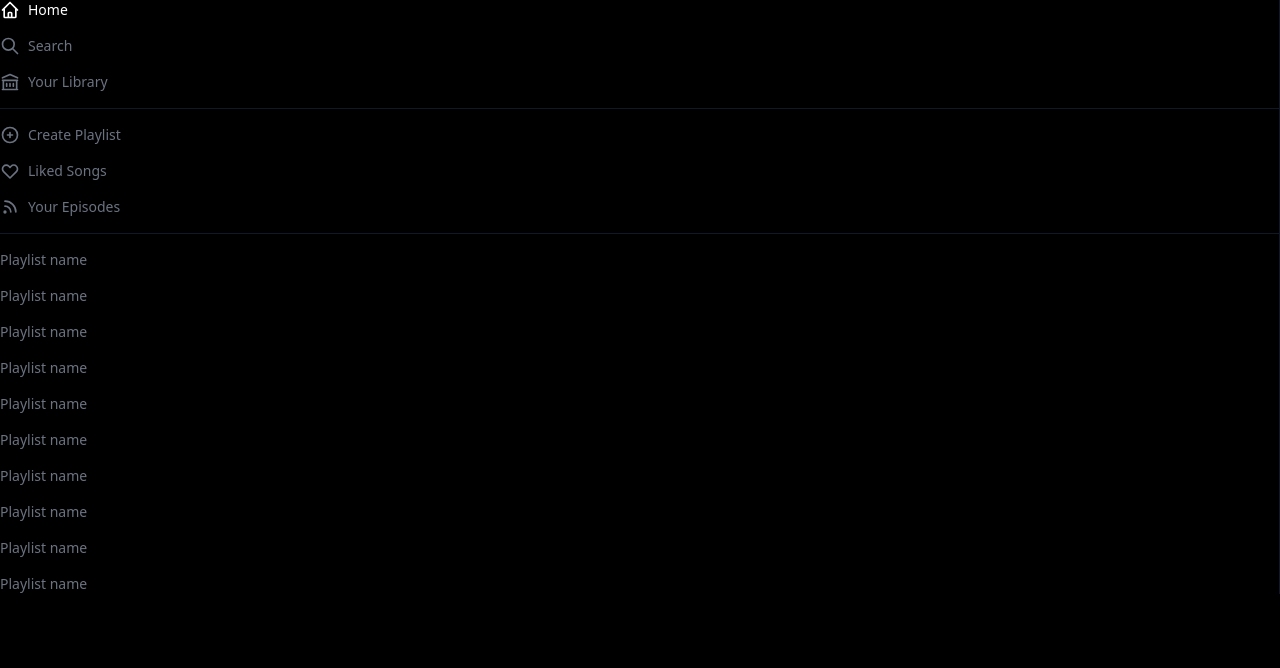
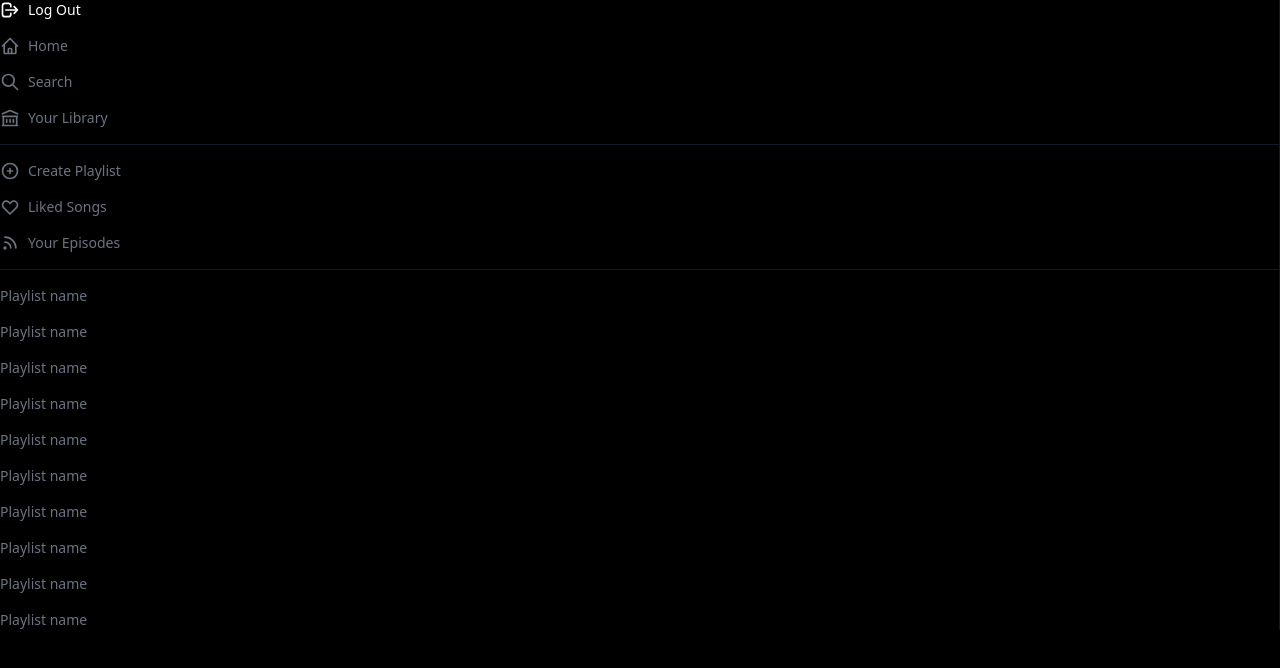
Before and after one commit to joshuaedo/spotify, a Next.js app: page / in a window 1280 px wide. Shown: the top 668 px of the page. Built offline with nearby package versions, Linux system fonts and the light colour scheme; no server answers.

Commit message:
add SessionProvider

```diff
--- a/components/Sidebar.js
+++ b/components/Sidebar.js
@@ -5,12 +5,25 @@
   HeartIcon,
   RssIcon,
   PlusCircleIcon,
+  LogoutIcon,
 } from '@heroicons/react/outline';
+import { signOut, useSession } from 'next-auth/react';
 
 function Sidebar() {
+  const { data: session, status } = useSession();
+
+  console.log(session)
+
   return (
     <div className='text-gray-500 text-sm border-r border-gray-900'>
       <div className='space-y-4'>
+        <button
+          className='flex items-center space-x-2 hover:text-white'
+          onClick={() => signOut()}
+        >
+          <LogoutIcon className='h-5 w-5' />
+          <p>Log Out</p>
+        </button>
         <button className='flex items-center space-x-2 hover:text-white'>
           <HomeIcon className='h-5 w-5' />
           <p>Home</p>
--- a/pages/_app.js
+++ b/pages/_app.js
@@ -1,5 +1,13 @@
-import '@/styles/globals.css'
+import '@/styles/globals.css';
+import { SessionProvider } from 'next-auth/react';
 
-export default function App({ Component, pageProps }) {
-  return <Component {...pageProps} />
+export default function App({
+  Component,
+  pageProps: { session, ...pageProps },
+}) {
+  return (
+    <SessionProvider session={session}>
+      <Component {...pageProps} />
+    </SessionProvider>
+  );
 }
--- a/pages/login.js
+++ b/pages/login.js
@@ -26,7 +26,7 @@
             className='bg-[#18D860] text-white p-5 rounded-full'
             onClick={() =>
               signIn('spotify', {
-                callbackUrl: 'http://localhost:3000/api/auth/callback/spotify',
+                callbackUrl: '/',
               })
             }
           >
```
Also changed, not shown: pages/index.js (+6 -7 lines).
